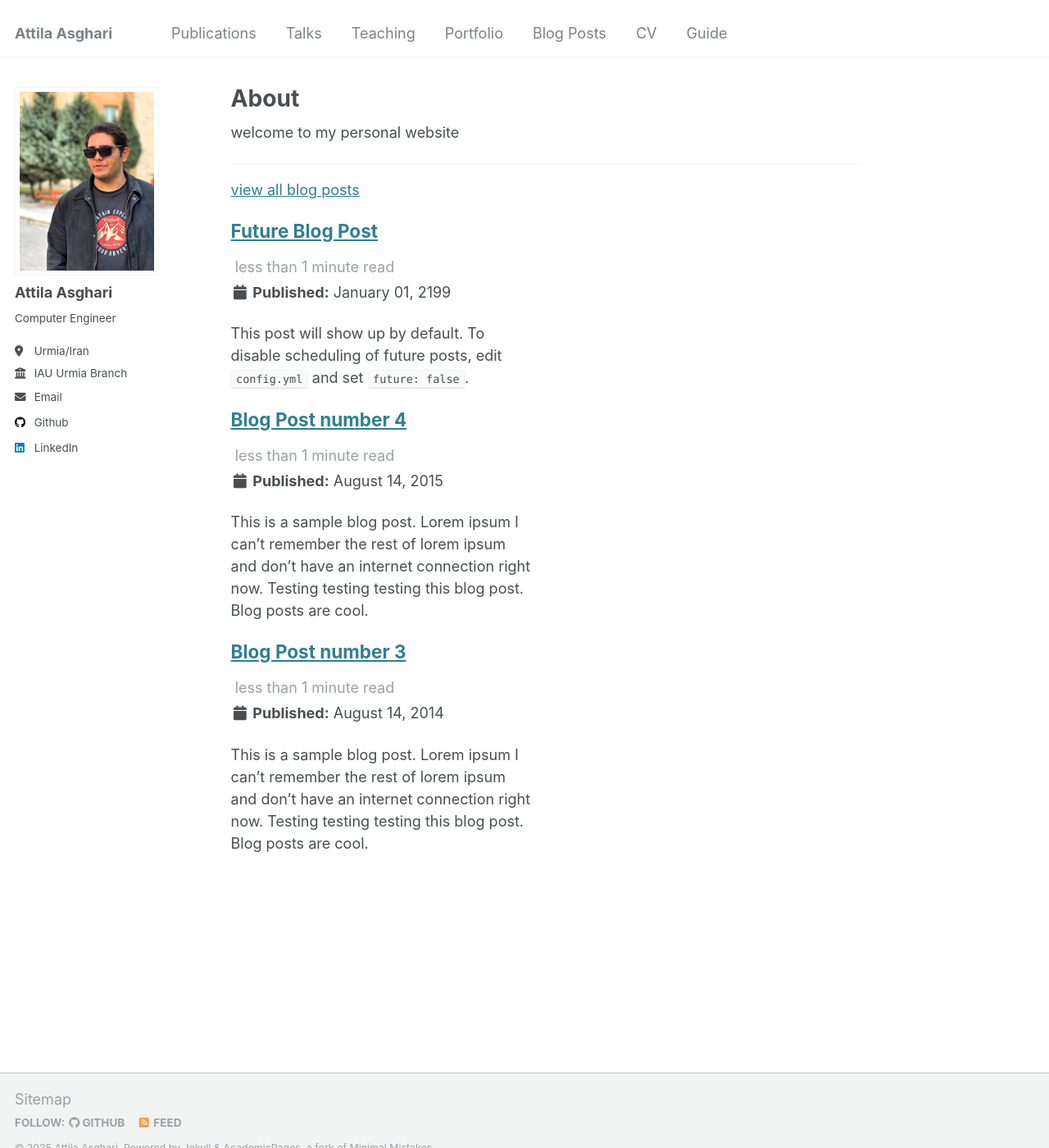
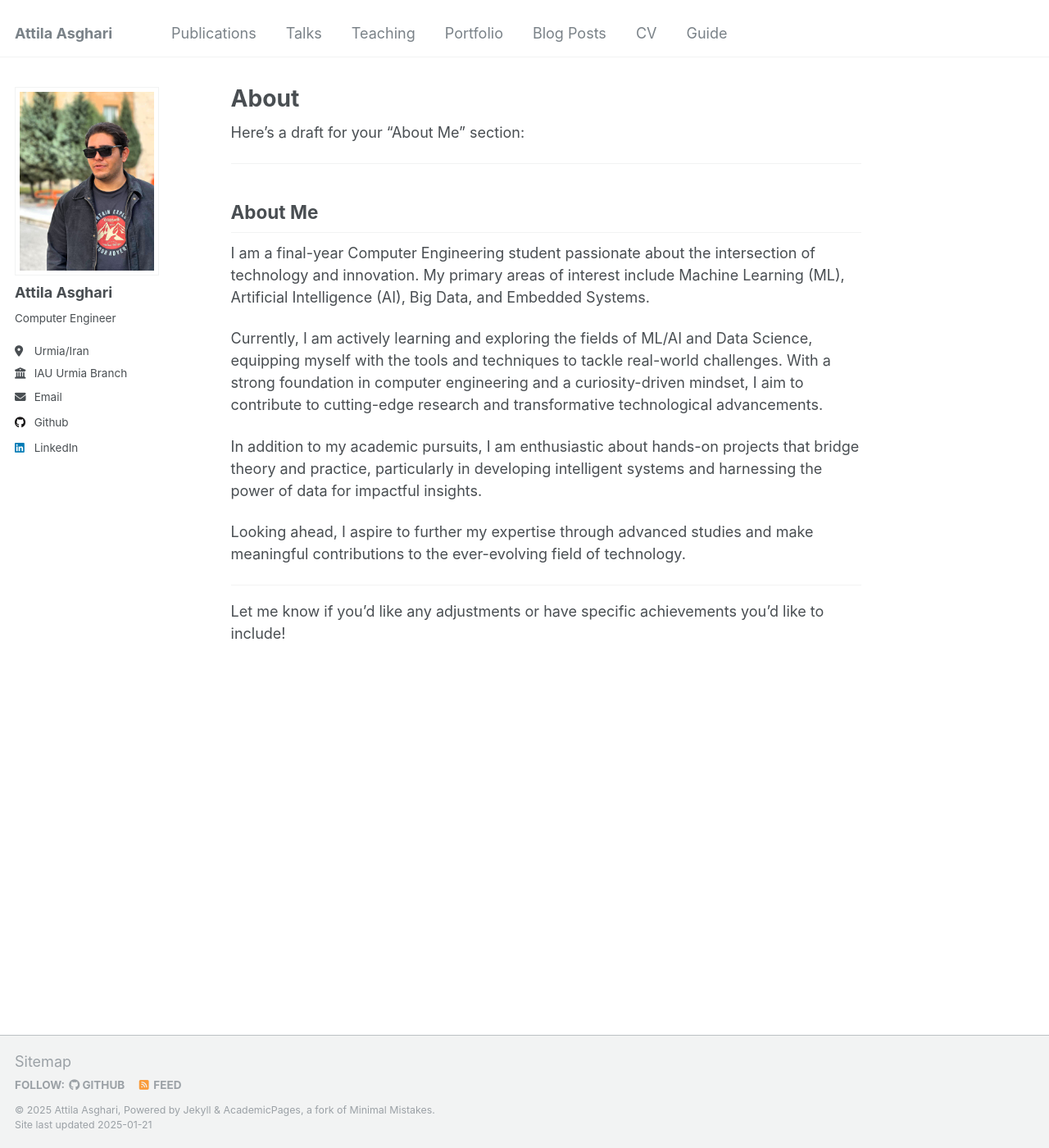
Before and after one commit to attilaasghari/attilaasghari.github.io, a Jekyll site: the page built from _pages/about.md, in a window 1280 px wide and 1400 px high. Shown: the whole window at 82% size. Built offline with Jekyll 4.4.1, drawn with Linux system fonts in a browser that asks for light colours.

Commit message:
about updated

```diff
--- a/_pages/about.md
+++ b/_pages/about.md
@@ -8,17 +8,20 @@ redirect_from:
   - /about.html
 ---
 
-welcome to my personal website
+Here's a draft for your "About Me" section:
 
 ---
-[view all blog posts](/year-archive/)
 
-{% capture written_year %}'None'{% endcapture %}
-{% for post in site.posts limit:3 %}
-  {% capture year %}{{ post.date | date: '%Y' }}{% endcapture %}
-  {% if year != written_year %}
+## About Me
 
-    {% capture written_year %}{{ year }}{% endcapture %}
-  {% endif %}
-  {% include archive-single.html %}
-{% endfor %}
+I am a final-year Computer Engineering student passionate about the intersection of technology and innovation. My primary areas of interest include Machine Learning (ML), Artificial Intelligence (AI), Big Data, and Embedded Systems.
+
+Currently, I am actively learning and exploring the fields of ML/AI and Data Science, equipping myself with the tools and techniques to tackle real-world challenges. With a strong foundation in computer engineering and a curiosity-driven mindset, I aim to contribute to cutting-edge research and transformative technological advancements.
+
+In addition to my academic pursuits, I am enthusiastic about hands-on projects that bridge theory and practice, particularly in developing intelligent systems and harnessing the power of data for impactful insights.
+
+Looking ahead, I aspire to further my expertise through advanced studies and make meaningful contributions to the ever-evolving field of technology.
+
+---
+
+Let me know if you'd like any adjustments or have specific achievements you'd like to include!
```
